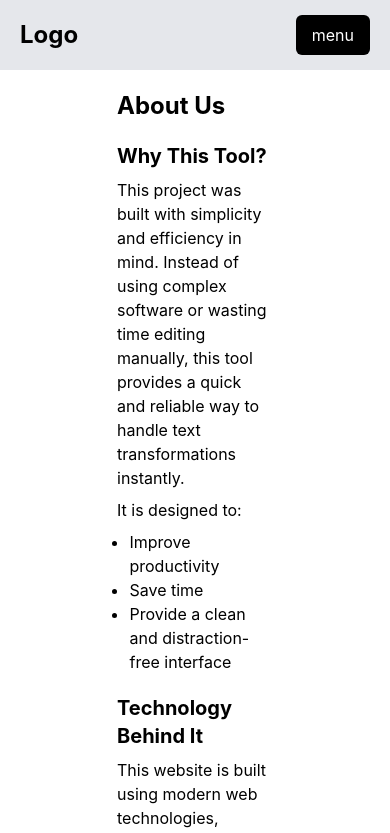
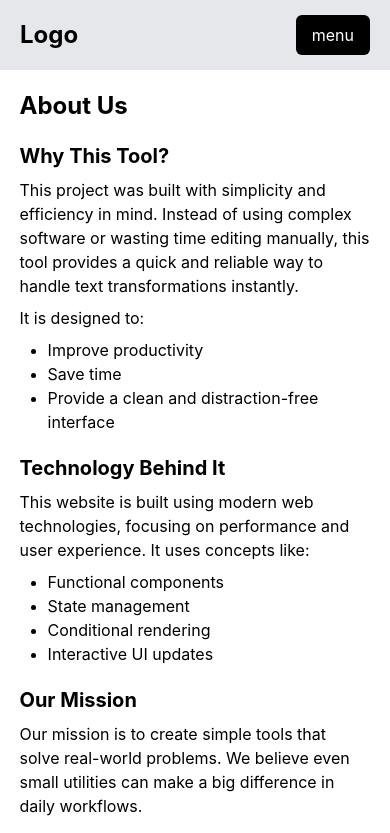
Before and after one commit to Muhammad-Nasar-Ullah/practiceProjectReact, a React (Vite) app: page /about in a window 390 px wide. Shown: the top 833 px of the page. Built offline with nearby package versions, Linux system fonts and the light colour scheme.

Commit message:
made contact page responsive

```diff
--- a/src/components/About.jsx
+++ b/src/components/About.jsx
@@ -2,7 +2,7 @@ import React from 'react'
 
 const About = ({ mode }) => {
     return (
-        <div className='flex flex-col gap-5 w-[40%] mx-auto my-5'>
+        <div className='flex flex-col gap-5 w-[90%] md:w-[80%] lg:w-[60%] mx-auto my-5'>
             <h1 className={`text-2xl font-bold ${mode === 'dark' ? 'text-white' : 'text-black'}`}>About Us</h1>
 
             <div className='flex flex-col gap-2'>
```
